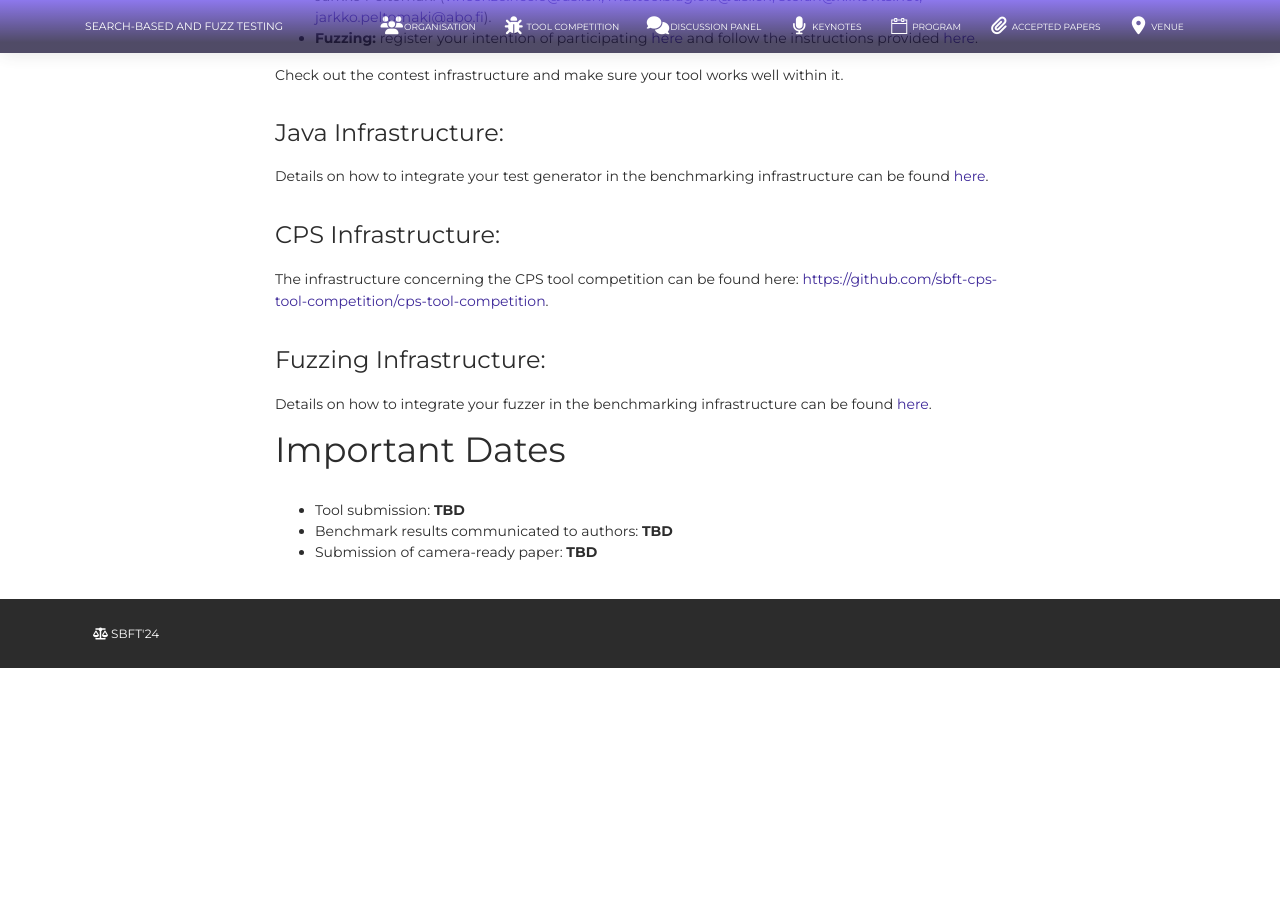
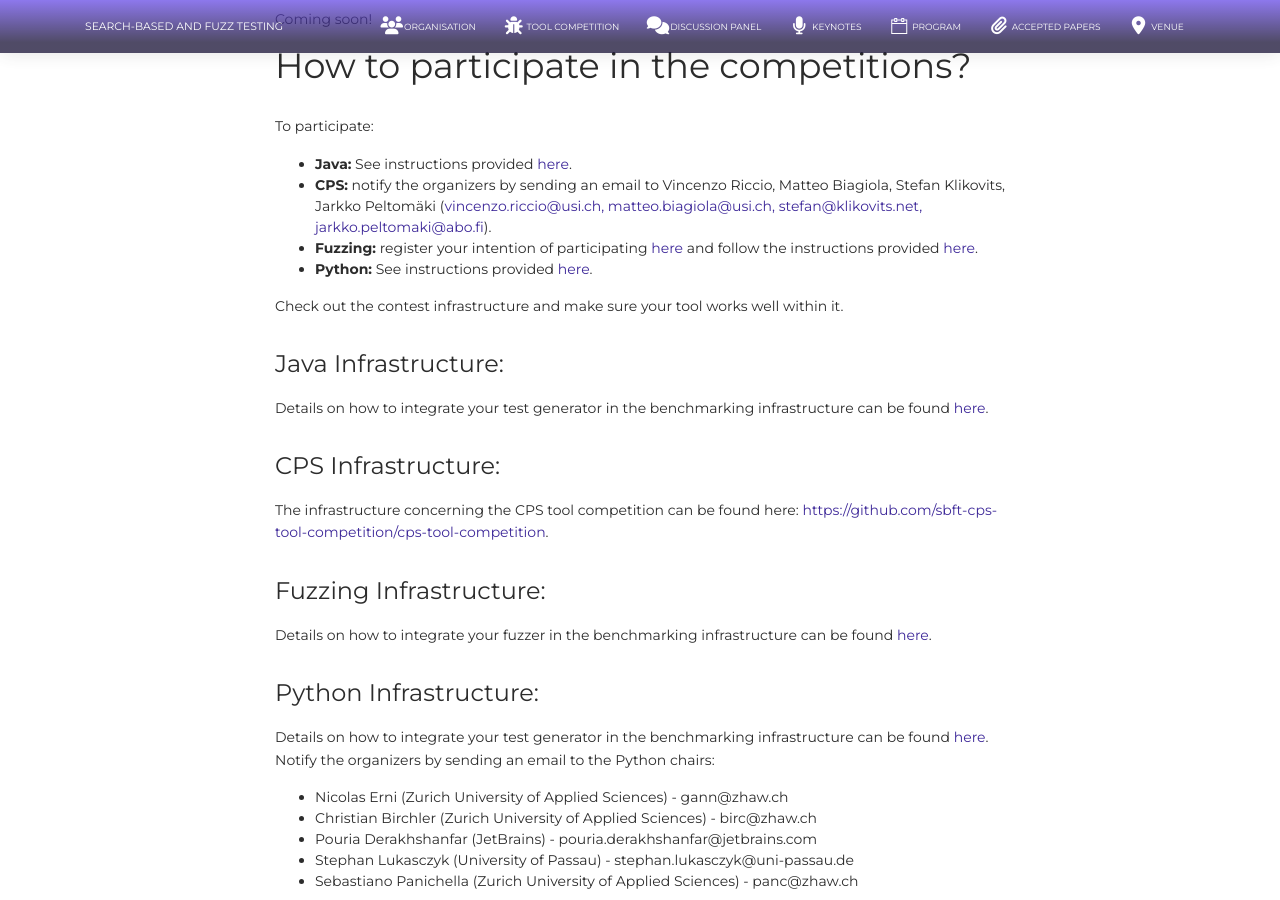
Before and after one commit to sbft24/sbft24.github.io, a Jekyll site: the page built from tools/index.html, in a window 1280 px wide and 900 px high, scrolled down 2877 px. Built offline with Jekyll 4.4.1, drawn with Linux system fonts in a browser that asks for light colours; nearby versions of some CDN libraries; before the commit the page ends 3545 px from its top, so only the background shows below that; some of the changed text lies outside the part shown.

Commit message:
Added Python tool competition

```diff
--- a/tools/index.html
+++ b/tools/index.html
@@ -59,7 +59,12 @@
   </p>
 
   <h2>Python Competition</h2>
-  <p>Coming soon!</p>
+  <p>We welcome researchers to engage in our competition by submitting their Python unit test generation tools.
+    These tools will undergo assessment based on a benchmark that assesses code coverage and mutation score performance.
+  </p>
+  <p style="text-align: center;">
+    <img src="/img/python_competition.png" alt="Python competition generating test code" title="Python competition" />
+  </p>
 
   <h2>Unmanned Aerial Vehicle Competition</h2>
   <p>Coming soon!</p>
@@ -79,6 +84,8 @@
     <li><b>Fuzzing:</b> register your intention of participating <a href="https://forms.gle/bzbro1zAXoCxLBHd8"
         target="_blank">here</a> and follow the instructions provided <a href="fuzzing" target="_blank">here</a>.
     </li>
+    <li><b>Python:</b> See instructions provided <a href="python" target="_blank">here</a>.
+    </li>
   </ul>
   Check out the contest infrastructure and make sure your tool works well within it.
   </p>
@@ -97,6 +104,17 @@
 
   <p>Details on how to integrate your fuzzer in the benchmarking infrastructure can be found <a href="fuzzing" target="_blank">here</a>.</p>
 
+  <h4>Python Infrastructure:</h4>
+  <p>Details on how to integrate your test generator in the benchmarking infrastructure can be found <a href="python" target="_blank">here</a>.
+    Notify the organizers by sending an email to the Python chairs:</p>
+    <ul>
+      <li>Nicolas Erni (Zurich University of Applied Sciences) - gann@zhaw.ch</li>
+      <li>Christian Birchler (Zurich University of Applied Sciences) - birc@zhaw.ch</li>
+      <li>Pouria Derakhshanfar (JetBrains) - pouria.derakhshanfar@jetbrains.com</li>
+      <li>Stephan Lukasczyk (University of Passau) - stephan.lukasczyk@uni-passau.de</li>
+      <li>Sebastiano Panichella (Zurich University of Applied Sciences) - panc@zhaw.ch</li>
+    </ul>
+
   <h2>Important Dates</h2>
 
   <ul>
```
Also changed, not shown: tools/fuzzing.md (+1 -1 lines), tools/java.md (+1 -1 lines), tools/python.md (added, +56 -0 lines), img/python_competition.png (added).
